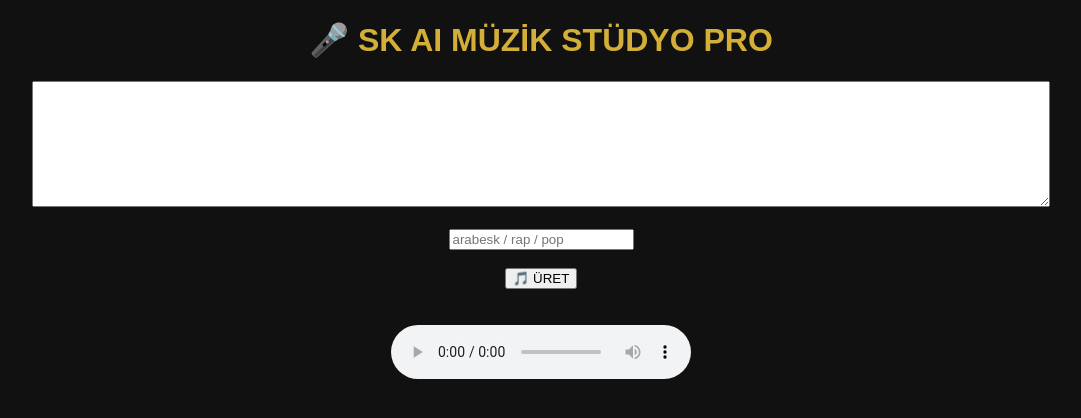
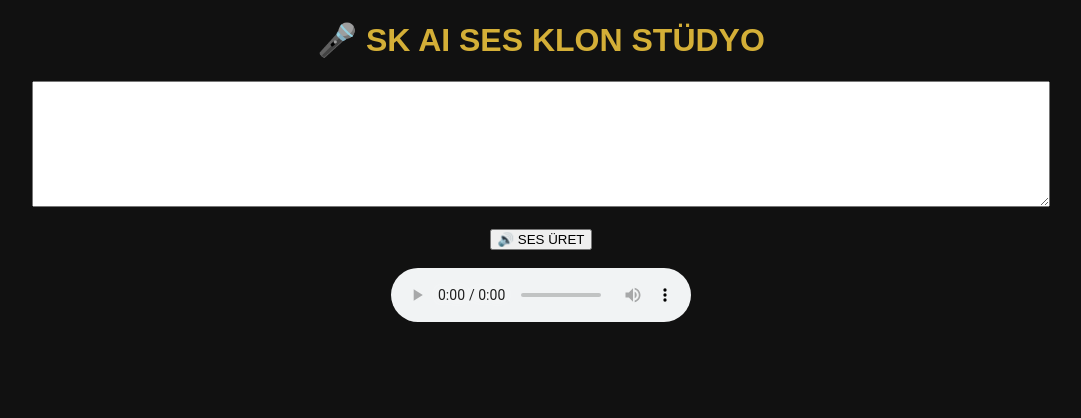
Before and after one commit to skaynar578/ses-uygulamasi, a website: page index.html in a window 1280 px wide. Shown: the whole page, without its empty margins (99-1180 px from the left). Drawn offline with Linux system fonts and the light colour scheme.

Commit message:
Update index.html

```diff
--- a/index.html
+++ b/index.html
@@ -2,43 +2,37 @@
 <html lang="tr">
 <head>
 <meta charset="UTF-8">
-<title>SK AI MÜZİK STÜDYO PRO</title>
+<title>SK AI VOICE STUDIO</title>
 </head>
 
 <body style="background:#111;color:#d4af37;text-align:center;font-family:Arial">
 
-<h1>🎤 SK AI MÜZİK STÜDYO PRO</h1>
+<h1>🎤 SK AI SES KLON STÜDYO</h1>
 
-<textarea id="lyrics" style="width:80%;height:120px"></textarea>
+<textarea id="text" style="width:80%;height:120px"></textarea>
 <br><br>
 
-<input id="style" placeholder="arabesk / rap / pop">
+<button onclick="generate()">🔊 SES ÜRET</button>
+
 <br><br>
 
-<button onclick="send()">🎵 ÜRET</button>
-
-<p id="out"></p>
-
-<audio id="player" controls style="margin-top:20px;"></audio>
+<audio id="audio" controls></audio>
 
 <script>
 
-async function send(){
+async function generate(){
 
-    const lyrics = document.getElementById("lyrics").value;
-    const style = document.getElementById("style").value;
+    const text = document.getElementById("text").value;
 
-    const res = await fetch("http://localhost:3000/song", {
+    const res = await fetch("http://localhost:3000/generate", {
         method:"POST",
         headers:{"Content-Type":"application/json"},
-        body: JSON.stringify({lyrics,style})
+        body: JSON.stringify({text})
     });
 
     const data = await res.json();
 
-    document.getElementById("out").innerText = "Hazır";
-
-    document.getElementById("player").src = data.music;
+    document.getElementById("audio").src = data.audio;
 }
 
 </script>
```
